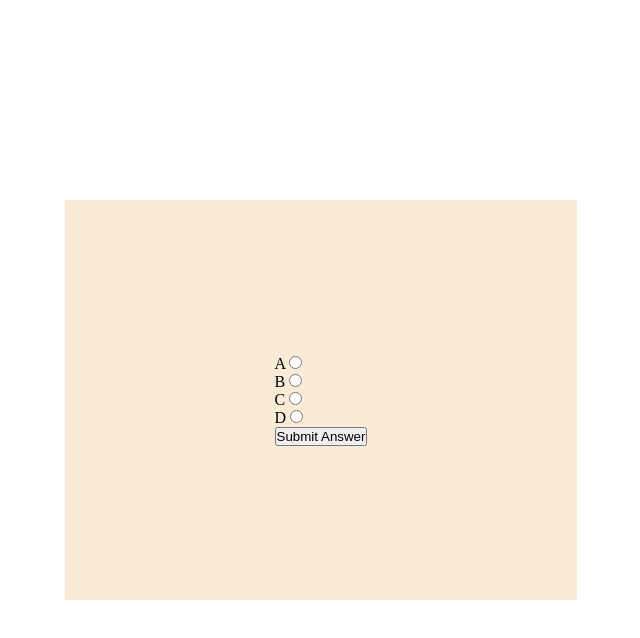
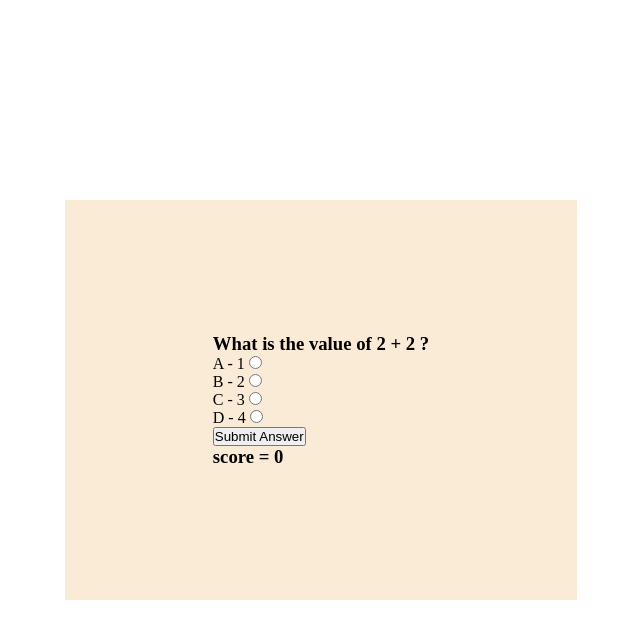
Before and after one commit to Meet5703/Main-Folder, a plain HTML site: page Main folder/js/Projects/index.html in a window 1280 px wide. Both pictures are taken after a click on the button "Submit Answer". Shown: the whole page, without its empty margins (319-959 px from the left). Drawn offline with Linux system fonts and the light colour scheme.

Commit message:
done feature of update score

```diff
--- a/Main folder/js/Projects/index.html
+++ b/Main folder/js/Projects/index.html
@@ -12,23 +12,24 @@
         <h3 id="question"></h3>
         <div id="options">
           <div>
-            <label id="labelOptA" for="optA">A</label>
+            <label id="labelOptA" for="optA"></label>
             <input type="radio" name="option" id="optA" value="1" />
           </div>
           <div>
-            <label id="labelOptB" for="optB">B</label>
+            <label id="labelOptB" for="optB"></label>
             <input type="radio" name="option" id="optB" value="2" />
           </div>
           <div>
-            <label id="labelOptC" for="optC">C</label>
+            <label id="labelOptC" for="optC"></label>
             <input type="radio" name="option" id="optC" value="3" />
           </div>
           <div>
-            <label id="labelOptD" for="optD">D</label>
+            <label id="labelOptD" for="optD"></label>
             <input type="radio" name="option" id="optD" value="4" />
           </div>
         </div>
         <button id="submitAnswer">Submit Answer</button>
+        <span><h3 id="score"></h3></span>
       </div>
     </div>
     <script src="./quizLogic.js"></script>
--- a/Main folder/js/Projects/quizLogic.js
+++ b/Main folder/js/Projects/quizLogic.js
@@ -1,36 +1,44 @@
-let questionQue = document.querySelector("#question");
-let optA = document.querySelector("optA");
-let optB = document.querySelector("optB");
-let optC = document.querySelector("optC");
-let optD = document.querySelector("optD");
-function quiz(que, a, b, c, d) {
-  console.log(que);
-  console.log(`A: ${a}`);
-  console.log(`B: ${b}`);
-  console.log(`C: ${c}`);
-  console.log(`D: ${d}`);
-  return [que, a, b, c, d];
+let question = document.querySelector("#question");
+let optA = document.querySelector("#labelOptA");
+let optB = document.querySelector("#labelOptB");
+let optC = document.querySelector("#labelOptC");
+let optD = document.querySelector("#labelOptD");
+let correctAnswer; // Declaring correctAnswer globally
+
+function displayQuestion(que, a, b, c, d, correct) {
+  question.innerHTML = que;
+  optA.innerHTML = `A - ${a}`;
+  optB.innerHTML = `B - ${b}`;
+  optC.innerHTML = `C - ${c}`;
+  optD.innerHTML = `D - ${d}`;
+  correctAnswer = correct; // Storing the correct answer globally
 }
 
-function checkAnswer(userAnswer, correctAnswer) {
-  console.log(`Ans - ${userAnswer}`);
-  let score = 0;
-  if (userAnswer === correctAnswer) {
-    score = score + 10;
-    console.log(`Your score is now ${score}, Keep Going Good Work`);
+let score = document.querySelector("#score");
+score.innerHTML = `score = ${0}`;
+
+function answerCheck() {
+  let userAnswer = document.querySelector("input[name='option']:checked");
+  if (userAnswer) {
+    let selectedAnswer = userAnswer.value;
+    if (selectedAnswer === correctAnswer) {
+      let currentScore = parseInt(score.textContent.split("=")[1].trim());
+      let updatedScore = currentScore + 10;
+      score.innerHTML = `score = ${updatedScore}`;
+      console.log("Correct Answer!");
+    } else {
+      console.log("Wrong Answer, but it's okay. No negative marking.");
+      console.log(`Correct Answer is ${correctAnswer}`);
+    }
   } else {
-    console.log("Answer is Wrong, but it's okay, there's no negative marking.");
-    console.log(`Correct Answer is ${correctAnswer}`);
+    console.log("Please select an answer!");
   }
 }
 
-quiz("What is the value of 2 + 2 ?", 1, 2, 3, 4);
-checkAnswer(2, 4);
-quiz("What is the value of 2 + 2 ?", 1, 2, 3, 4);
-checkAnswer(2, 4);
-quiz("What is the value of 2 + 2 ?", 1, 2, 3, 4);
-checkAnswer(2, 4);
-quiz("What is the value of 2 + 2 ?", 1, 2, 3, 4);
-checkAnswer(2, 4);
-quiz("What is the value of 2 + 2 ?", 1, 2, 3, 4);
-checkAnswer(2, 4);
+let btn = document.querySelector("#submitAnswer");
+
+btn.addEventListener("click", function () {
+  answerCheck();
+});
+
+displayQuestion("What is the value of 2 + 2 ?", 1, 2, 3, 4, "4");
```
